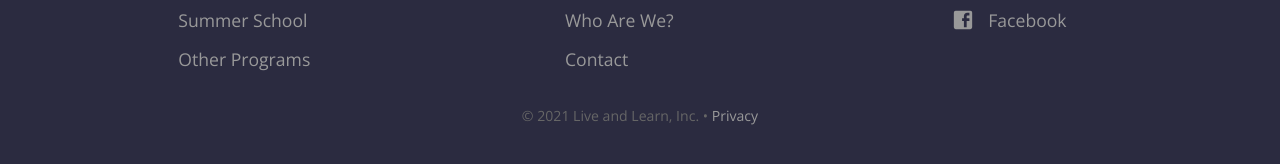
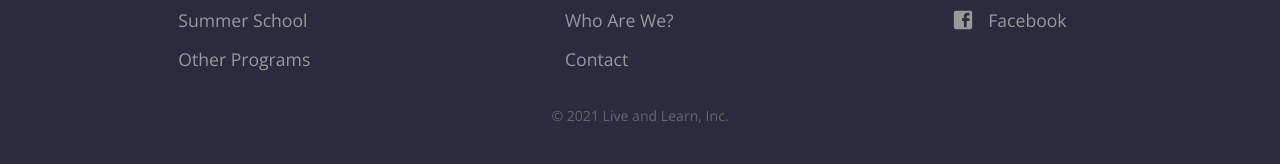
Before and after one commit to baritchie/project1, a Jekyll site: the page built from index.html, in a window 1280 px wide and 900 px high, scrolled down 2470 px. Shown: the part 724-888 px from the top of the window. Built offline with Jekyll 4.4.1, drawn with Linux system fonts in a browser that asks for light colours.

Commit message:
Updated '_layouts/default.html' via CloudCannon

```diff
--- a/_layouts/default.html
+++ b/_layouts/default.html
@@ -53,7 +53,7 @@
 					</ul>
 					{% endfor %}
 				</div>
-				<p class="copyright">&copy; {{ site.time | date: '%Y' }} Live and Learn, Inc. • <a href="#">Privacy</a></p>
+				<p class="copyright">&copy; {{ site.time | date: '%Y' }} Live and Learn, Inc.</p>
 			</div>
 		</footer>
 		<script>
```
